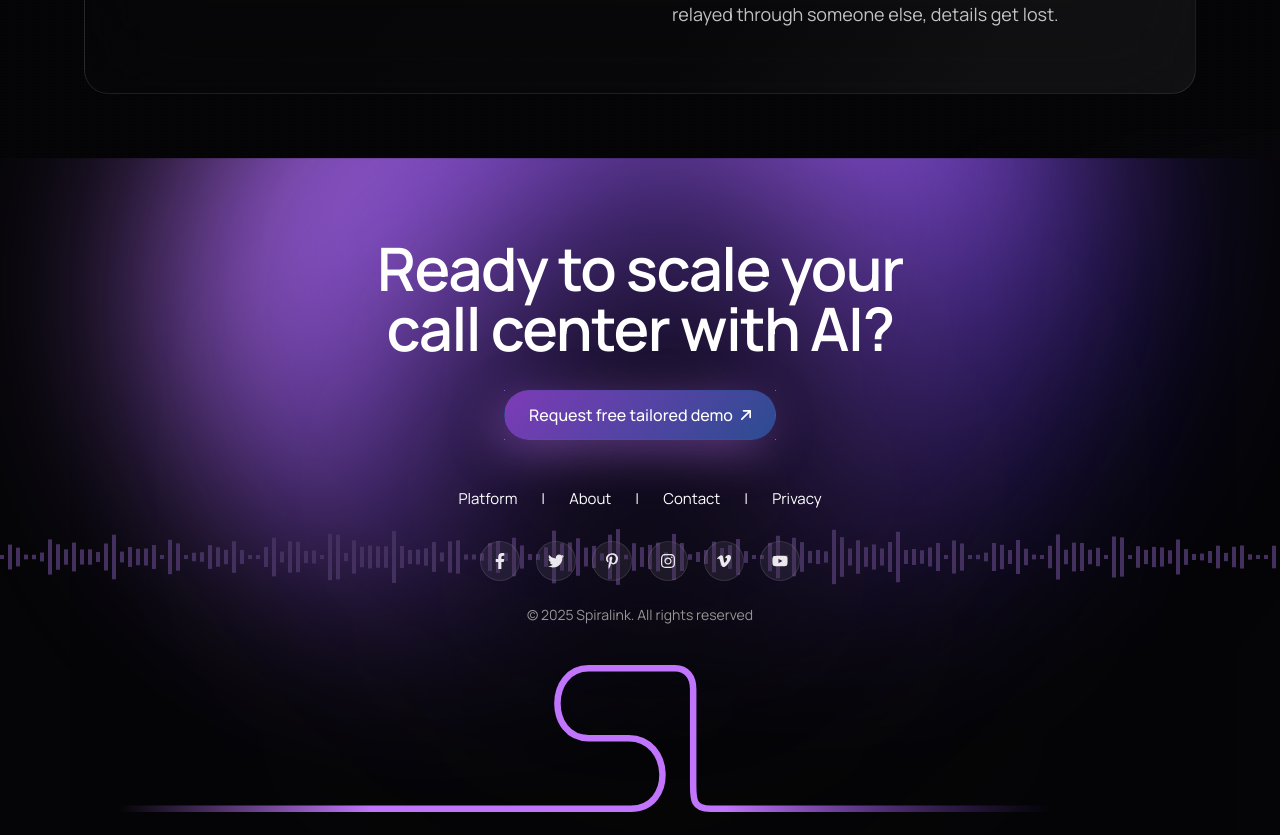
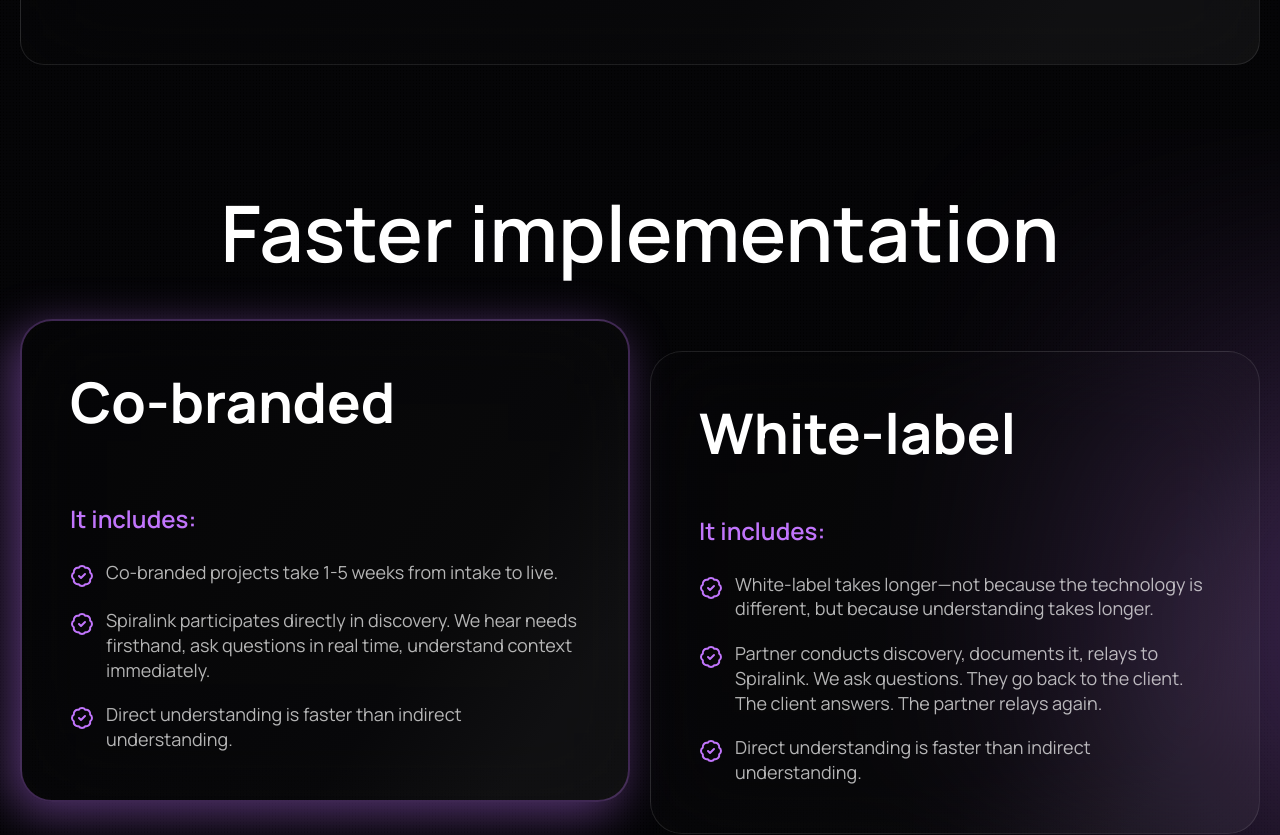
Before and after one commit to Yead191/spiralink-new, a Next.js app: page /co-branding in a window 1280 px wide. Shown: the part 2080-2915 px from the top of the page. Built offline with nearby package versions, Linux system fonts and the light colour scheme; what @ant-design/nextjs-registry would draw is missing.

Commit message:
added faster implementation

```diff
--- a/src/feature/co-branding/components/Communication.tsx
+++ b/src/feature/co-branding/components/Communication.tsx
@@ -2,7 +2,7 @@ import React from "react";
 
 export default function Communication() {
   return (
-    <section className="max-w-6xl mx-auto py-8 lg:py-16 relative overflow-hidden px-4 lg:px-5">
+    <section className="container py-8 lg:py-16 relative overflow-hidden ">
       <div className="glass-box rounded-[24px] p-4 md:p-8 lg:px-20 lg:py-16 relative overflow-hidden border border-white/10">
         {/* SVG Line */}
         <svg
--- /dev/null
+++ b/src/feature/co-branding/components/FasterImplementation.tsx
@@ -0,0 +1,75 @@
+import { BadgeCheck } from "lucide-react";
+import React from "react";
+
+export default function FasterImplementation() {
+  const CO_BRANDED_ITEMS = [
+    "Co-branded projects take 1-5 weeks from intake to live.",
+    "Spiralink participates directly in discovery. We hear needs firsthand, ask questions in real time, understand context immediately.",
+    "Direct understanding is faster than indirect understanding.",
+  ];
+
+  const WHITE_LABEL_ITEMS = [
+    "White-label takes longer—not because the technology is different, but because understanding takes longer.",
+    "Partner conducts discovery, documents it, relays to Spiralink. We ask questions. They go back to the client. The client answers. The partner relays again.",
+    "Direct understanding is faster than indirect understanding.",
+  ];
+
+  return (
+    <section className="container py-8 lg:py-16">
+      <h2 className="section-title mb-12 md:mb-16! lg:mb-20! text-center">
+        Faster implementation
+      </h2>
+
+      <div className="grid lg:grid-cols-2 gap-8 lg:gap-5 items-stretch">
+        {/* Co-branded Card (Highlighted) */}
+        <div
+          style={{
+            boxShadow: "-9px 11px 48px 0px #BC72F873",
+            backdropFilter: "blur(45px)",
+          }}
+          className={`glass-box p-8 md:p-12 rounded-[32px] flex flex-col transition-all duration-500 border-2 border-primary/30 bg-[#010403A6] lg:-translate-y-8`}
+        >
+          <h3 className="box-title mb-8 md:mb-12 ">Co-branded</h3>
+
+          <div className="mt-auto">
+            <p className="point-heading mb-6">It includes:</p>
+            <ul className="space-y-5">
+              {CO_BRANDED_ITEMS.map((item, idx) => (
+                <li key={idx} className="flex items-start gap-3">
+                  <BadgeCheck className="text-primary w-6 h-6 shrink-0 mt-1" />
+                  <span className="text-white/70 text-[16px] lg:text-lg md:text-xl leading-snug tracking-[2%]">
+                    {item}
+                  </span>
+                </li>
+              ))}
+            </ul>
+          </div>
+        </div>
+
+        {/* White-label Card */}
+        <div
+          style={{
+            backdropFilter: "blur(45px)",
+          }}
+          className="glass-box p-8 md:p-12 rounded-[32px] flex flex-col border border-white/10"
+        >
+          <h3 className="box-title mb-8 md:mb-12 ">White-label</h3>
+
+          <div className="mt-auto">
+            <p className="point-heading mb-6">It includes:</p>
+            <ul className="space-y-5">
+              {WHITE_LABEL_ITEMS.map((item, idx) => (
+                <li key={idx} className="flex items-start gap-3">
+                  <BadgeCheck className="text-primary w-6 h-6 shrink-0 mt-1" />
+                  <span className="text-white/70 text-[16px] lg:text-lg leading-snug tracking-[2%]">
+                    {item}
+                  </span>
+                </li>
+              ))}
+            </ul>
+          </div>
+        </div>
+      </div>
+    </section>
+  );
+}
--- a/src/feature/co-branding/index.tsx
+++ b/src/feature/co-branding/index.tsx
@@ -1,6 +1,7 @@
 import React from "react";
 import CoBrandingBanner from "./components/banner/CoBrandingBanner";
 import Communication from "./components/Communication";
+import FasterImplementation from "./components/FasterImplementation";
 
 export default function CoBrandingPage() {
   return (
@@ -14,6 +15,7 @@ export default function CoBrandingPage() {
     >
       <CoBrandingBanner />
       <Communication />
+      <FasterImplementation />
     </section>
   );
 }
```
